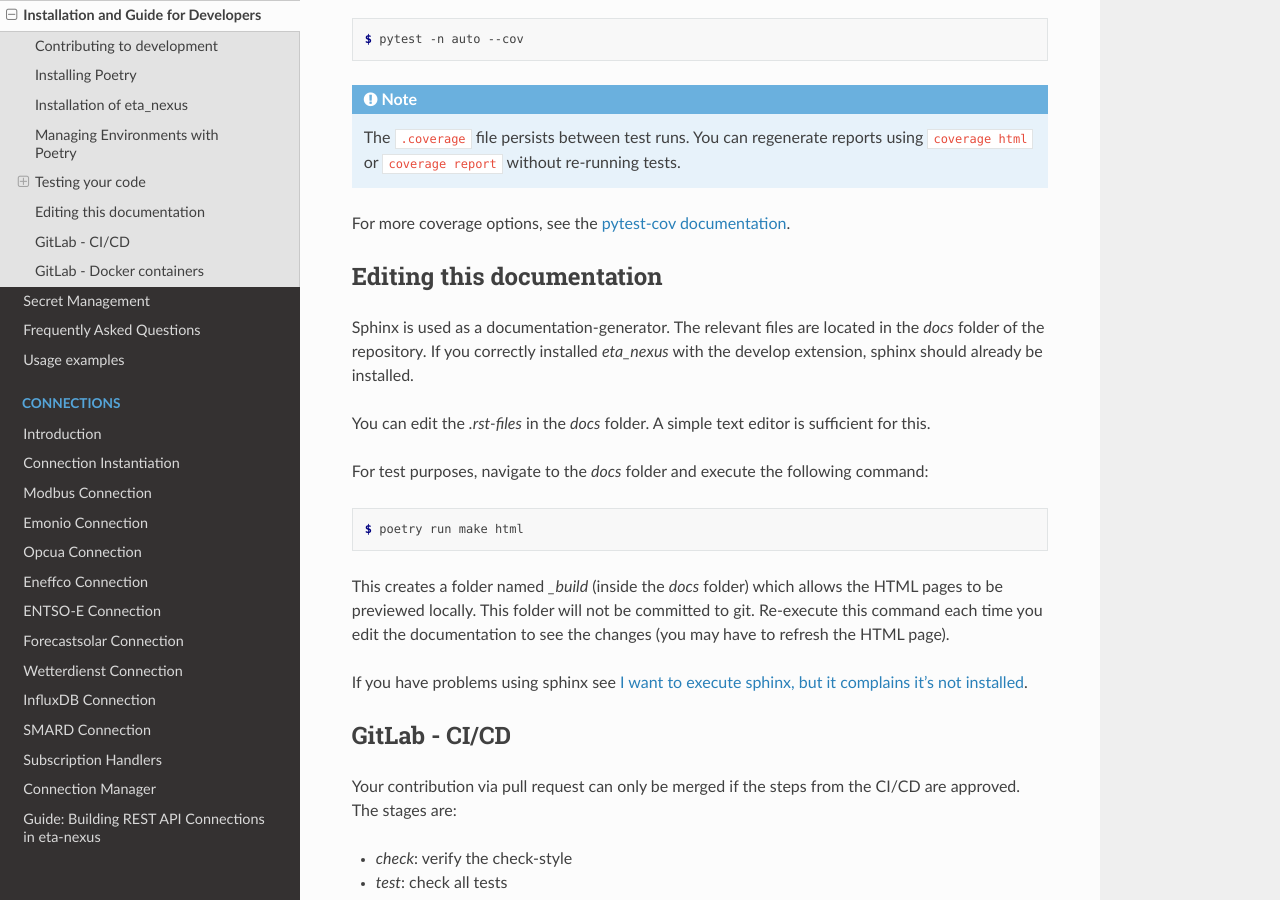
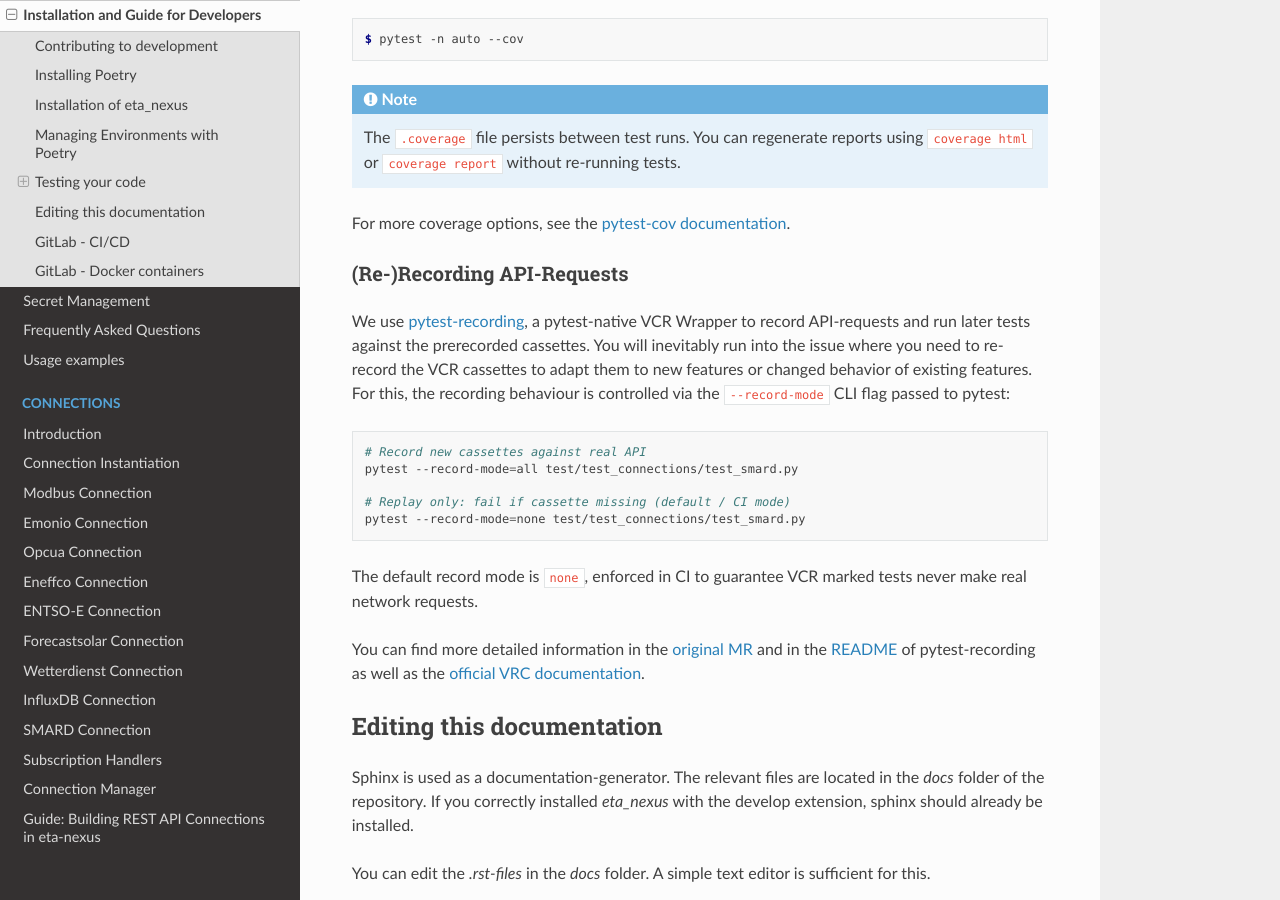
Before and after one commit to PTW-TUDa/eta-nexus, a Sphinx documentation site: the page built from docs/guide/development.rst, in a window 1280 px wide and 900 px high, scrolled down 5102 px. Built offline with Sphinx 7.4.7 and the Read the Docs theme 3.1.0, drawn with Linux system fonts in a browser that asks for light colours; pages that are not in the unit, such as notebooks, are missing from menus.

Commit message:
Resolve "Add pytest-recording (pytest-VCR-Wrapper) documentation to eta-nexus development guide"

```diff
--- a/docs/guide/development.rst
+++ b/docs/guide/development.rst
@@ -250,6 +250,29 @@ You can combine coverage with parallel execution:
 
 For more coverage options, see the `pytest-cov documentation <https://pytest-cov.readthedocs.io/en/stable/>`_.
 
+(Re-)Recording API-Requests
+^^^^^^^^^^^^^^^^^^^^^^^^
+We use `pytest-recording <https://github.com/kiwicom/pytest-recording>`_, a pytest-native VCR Wrapper to record
+API-requests and run later tests against the prerecorded
+cassettes. You will inevitably run into the issue where you need to re-record the VCR cassettes to adapt them
+to new features or changed behavior of existing features. For this, the recording behaviour is controlled via
+the ``--record-mode`` CLI flag passed to pytest:
+
+.. code-block:: bash
+
+    # Record new cassettes against real API
+    pytest --record-mode=all test/test_connections/test_smard.py
+
+    # Replay only: fail if cassette missing (default / CI mode)
+    pytest --record-mode=none test/test_connections/test_smard.py
+
+
+The default record mode is ``none``, enforced in CI to guarantee VCR marked tests never make real network requests.
+
+You can find more detailed information in the `original MR <https://git.ptw.maschinenbau.tu-darmstadt.de/eta-fabrik/public/eta-nexus/-/merge_requests/76>`_
+and in the `README <https://github.com/kiwicom/pytest-recording>`_ of pytest-recording as well as the
+`official VRC documentation <https://vcrpy.readthedocs.io/en/latest/usage.html#record-modes>`_.
+
 Editing this documentation
 -----------------------------
 
```
